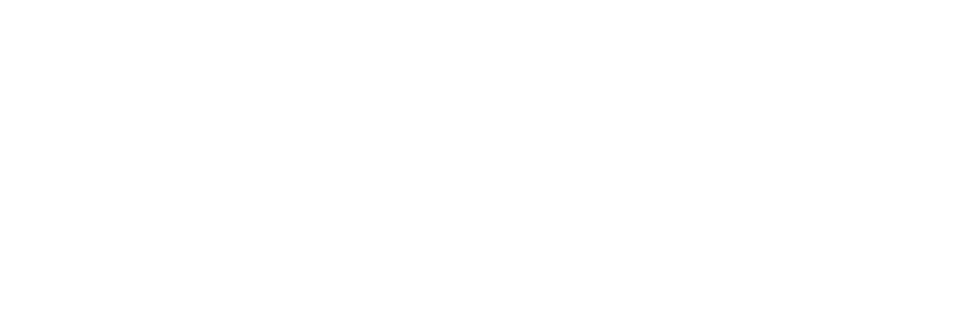
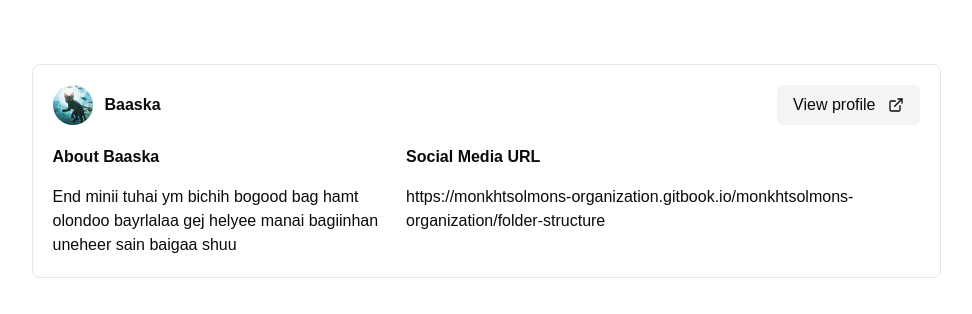
Before and after one commit to Munkhtsolmon2222/pentacode1, a Next.js app: page / in a window 1280 px wide. Shown: the top 314 px of the page, without its empty margins (154-1126 px from the left). Built offline with nearby package versions, Linux system fonts and the light colour scheme.

Commit message:
add Userprofile

```diff
--- /dev/null
+++ b/src/app/_components/UserProfile.tsx
@@ -0,0 +1,27 @@
+import { FiExternalLink } from "react-icons/fi";
+export default function UserProfile(){
+    return(
+        <div className="max-w-[909px] mx-auto mt-16 p-5 max-h-56 border border-solid rounded-lg ">
+           <div className="flex justify-between h-10">
+            <div className="flex gap-3 items-center">
+             <img src="Avatar-Image.png" />
+            <h4 className="font-semibold">Baaska</h4>
+          </div>
+          <button className="flex items-center gap-3 p-4 bg-[#f4f4f5] rounded-md">
+            View profile <FiExternalLink />
+          </button>
+            </div>
+            <div className="flex pt-5 gap-5">
+              <div>
+                 <h4 className="font-bold pr-6 ">About Baaska</h4>
+                  <p className="max-w-[420px] pt-4">End minii tuhai ym bichih bogood bag hamt olondoo bayrlalaa gej helyee manai bagiinhan uneheer sain baigaa shuu</p>
+              </div>
+                <div>
+                  <h4 className="font-semibold">Social Media URL</h4>
+                  <p className="pt-4" >https://monkhtsolmons-organization.gitbook.io/monkhtsolmons-organization/folder-structure</p>
+                </div>
+            </div>
+
+        </div>
+    );
+}
--- a/src/app/page.tsx
+++ b/src/app/page.tsx
@@ -1,3 +1,8 @@
+import UserProfile from "./_components/UserProfile";
+
+
 export default function Home() {
-  return <div></div>;
+  return <div>
+    <UserProfile/>
+  </div>;
 }
```
